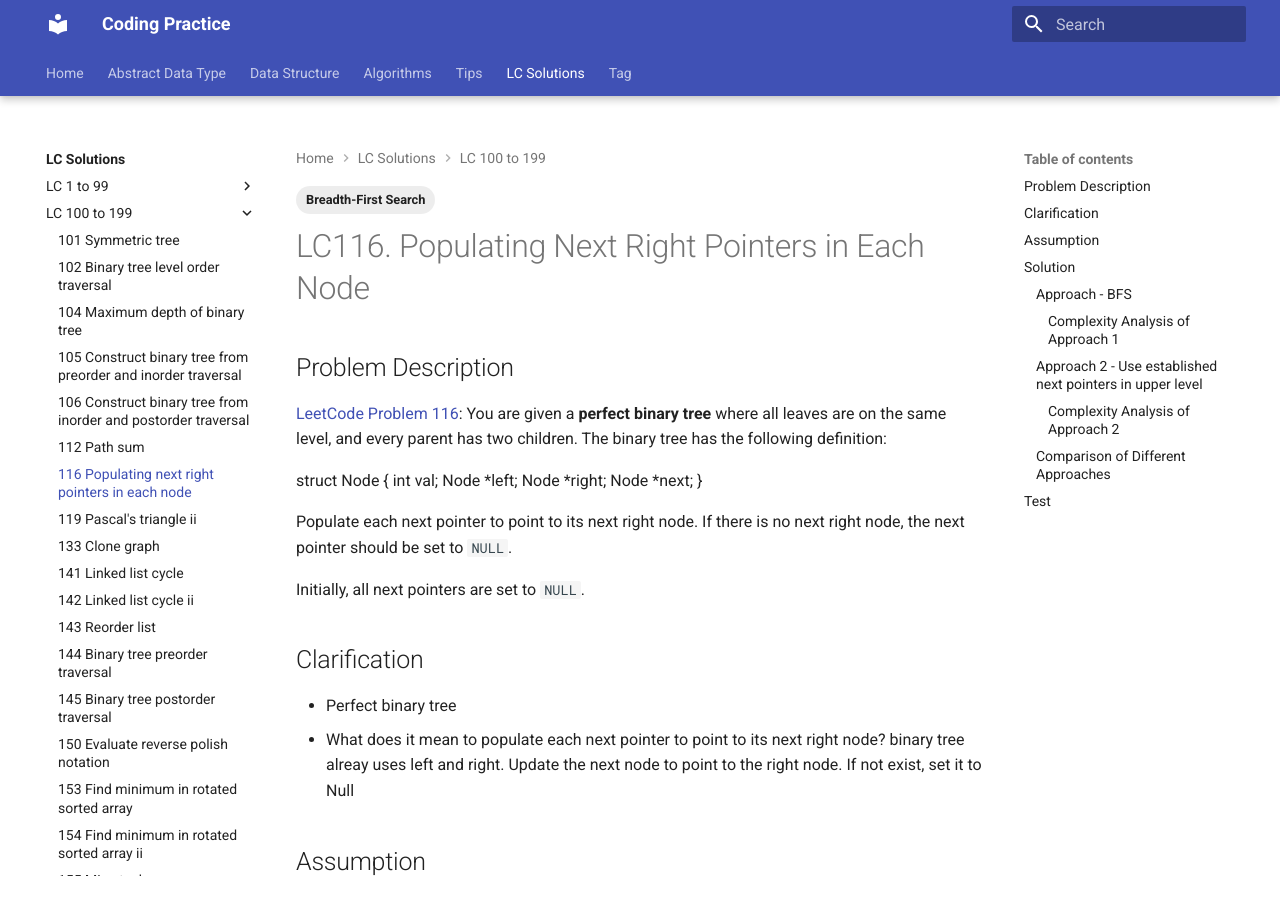
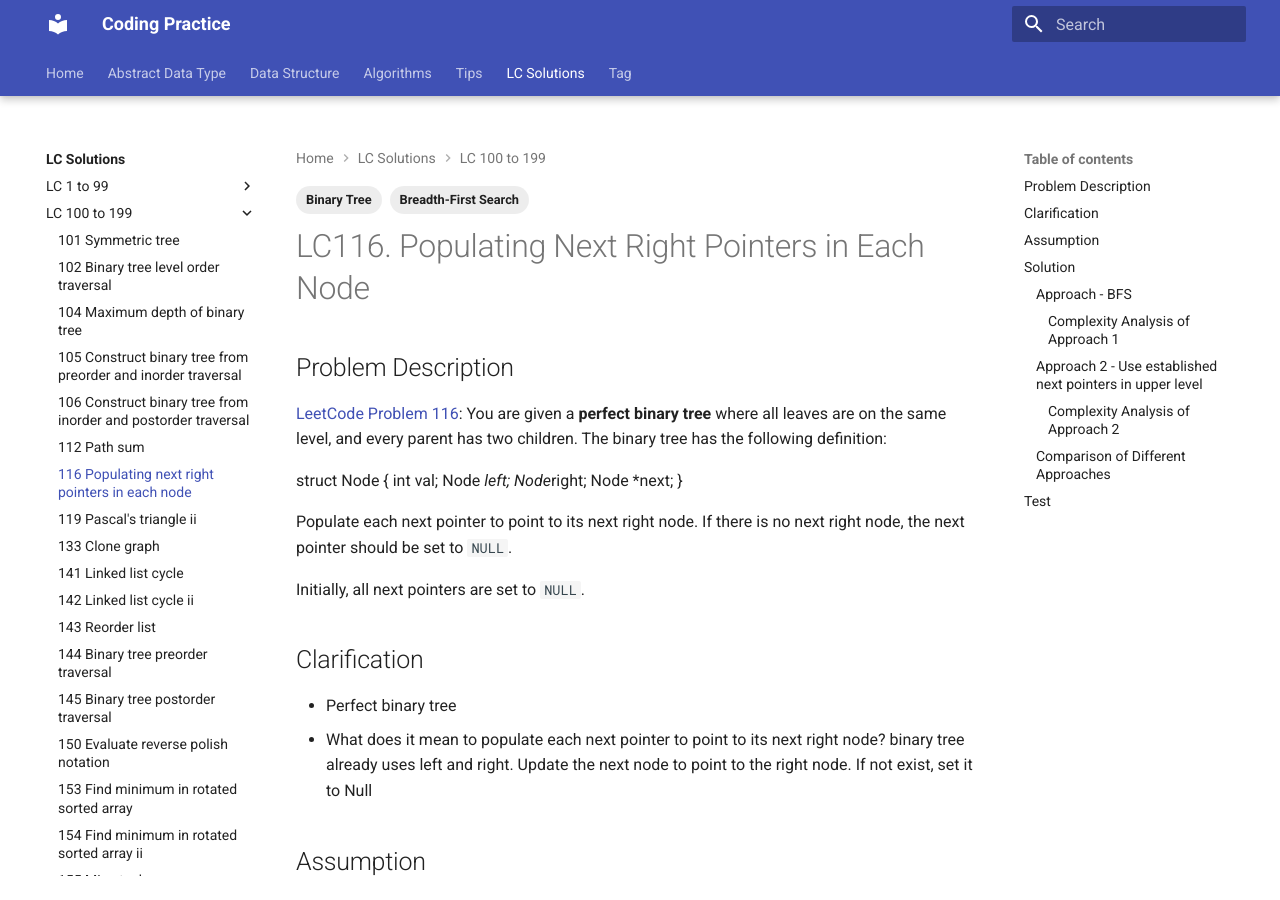
Before and after one commit to RogerLuo-Code/coding-practice, an MkDocs documentation site: the page built from docs/lc-solutions/lc0100-0199/lc0116-populating-next-right-pointers-in-each-node.md, in a window 1280 px wide and 900 px high. Built offline with MkDocs 1.6.1 and Material for MkDocs 9.7.7, drawn with Linux system fonts in a browser that asks for light colours; some of the changed lines change nothing that is shown; some of the changed text lies outside the part shown.

Commit message:
Update documentation for LC116 solution

````diff
--- a/docs/lc-solutions/lc0100-0199/lc0116-populating-next-right-pointers-in-each-node.md
+++ b/docs/lc-solutions/lc0100-0199/lc0116-populating-next-right-pointers-in-each-node.md
@@ -1,22 +1,26 @@
 ---
 tags:
     - Breadth-First Search
+    - Binary Tree
 ---
 
 # LC116. Populating Next Right Pointers in Each Node
 
 ## Problem Description
 
-[LeetCode Problem 116](https://leetcode.com/problems/populating-next-right-pointers-in-each-node): You are given a **perfect binary tree** where all leaves are on the same level, and every parent has two children. The binary tree has the following definition:
+[LeetCode Problem 116](https://leetcode.com/problems/populating-next-right-pointers-in-each-node):
+You are given a **perfect binary tree** where all leaves are on the same level, and
+every parent has two children. The binary tree has the following definition:
 
 struct Node {
   int val;
   Node *left;
-  Node *right;
+  Node*right;
   Node *next;
 }
 
-Populate each next pointer to point to its next right node. If there is no next right node, the next pointer should be set to `NULL`.
+Populate each next pointer to point to its next right node. If there is no next right
+node, the next pointer should be set to `NULL`.
 
 Initially, all next pointers are set to `NULL`.
 
@@ -24,7 +28,8 @@
 
 - Perfect binary tree
 - What does it mean to populate each next pointer to point to its next right node?
-  binary tree alreay uses left and right. Update the next node to point to the right node. If not exist, set it to Null
+  binary tree already uses left and right. Update the next node to point to the right
+  node. If not exist, set it to Null
 
 ## Assumption
 
@@ -34,7 +39,9 @@
 
 ### Approach - BFS
 
-We can use BFS to traverse nodes level by level by using a queue. For each level, pop the node and update its next node with the first node in the queue (using peek) and add its left and right nodes to the queue if exists. If no next node available, update the next with null.
+We can use BFS to traverse nodes level by level by using a queue. For each level, pop
+the node and update its next node with the first node in the queue (using peek) and add
+its left and right nodes to the queue if exists. If no next node available, update the next with null.
 
 === "Python"
     ```python
@@ -66,28 +73,33 @@
 #### Complexity Analysis of Approach 1
 
 - Time complexity: $O(n)$
-  Each node is processed exactly once. For processing each node, it takes $O(1)$ time to popping the node from the queue and establishing the next pointer.
+  Each node is processed exactly once. For processing each node, it takes $O(1)$ time to
+  popping the node from the queue and establishing the next pointer.
 - Space complexity: $O(n)$
-  Since it is a perfect binary tree which means the last level contains $n/2$ nodes. So the space complexity of the queue depends on the maximum number of nodes in particular level, i.e., the last level. So the time complexity is $O(n/2) = O(n)$.
+  Since it is a perfect binary tree which means the last level contains $n/2$ nodes. So
+  the space complexity of the queue depends on the maximum number of nodes in a level,
+  i.e., the last level. So the time complexity is $O(n/2) = O(n)$.
 
 ### Approach 2 - Use established next pointers in upper level
 
 Refer to detailed explanations in [LC Editorial section](https://leetcode.com/problems/populating-next-right-pointers-in-each-node/editorial/).
 
-The main idea is when at level $k - 1$, establishes the next pointers for level $k$. Once done with connections , move to level $k$ and do the same thing for $k + 1$. Note that for level `0`, it only has one root node and the next pointer is already established.
+The main idea is when at level $k - 1$, establishes the next pointers for level $k$.
+Once done with connections , move to level $k$ and do the same thing for $k + 1$. Note
+that for level `0`, it only has one root node and the next pointer is already established.
 
-When traverse a particular level with nodes connected. Think of nodes on that level formulate a linked list with head on the leftmost node.
+When traverse a particular level with nodes connected. Think of nodes on that level
+formulate a linked list with head on the leftmost node.
 
 When establish connections in the next level, there are two types of `next` pointer connections:
 
 - connection between the two children of a given node.
 
-![connect children under the same node](assets/lc116-connect-children-nodes-under-same-node.png){: style="width:450px"}
+![connect children under the same node](assets/lc0116-connect-children-nodes-under-same-node.png){: style="width:450px"}
 
 - connection between nodes which have a different parent.
 
-![connect children under different nodes](assets/lc116-connect-children-between-two-nodes.png){: style="width:450px"}
-
+![connect children under different nodes](assets/lc0116-connect-children-between-two-nodes.png){: style="width:450px"}
 
 === "python"
     ```python
@@ -111,7 +123,7 @@
                   if head.next:
                       head.right.next = head.next.left
 
-                  head = head.next
+                  head = head.next  # Move to next node on the same level
 
               # Move to the next level
               leftmost = leftmost.left
````
Also changed, not shown: docs/lc-solutions/lc0100-0199/assets/lc0116-connect-children-between-two-nodes.png (renamed from docs/lc-solutions/lc0100-0199/assets/lc116-connect-children-between-two-nodes.png), docs/lc-solutions/lc0100-0199/assets/lc0116-connect-children-nodes-under-same-node.png (renamed from docs/lc-solutions/lc0100-0199/assets/lc116-connect-children-nodes-under-same-node.png).
